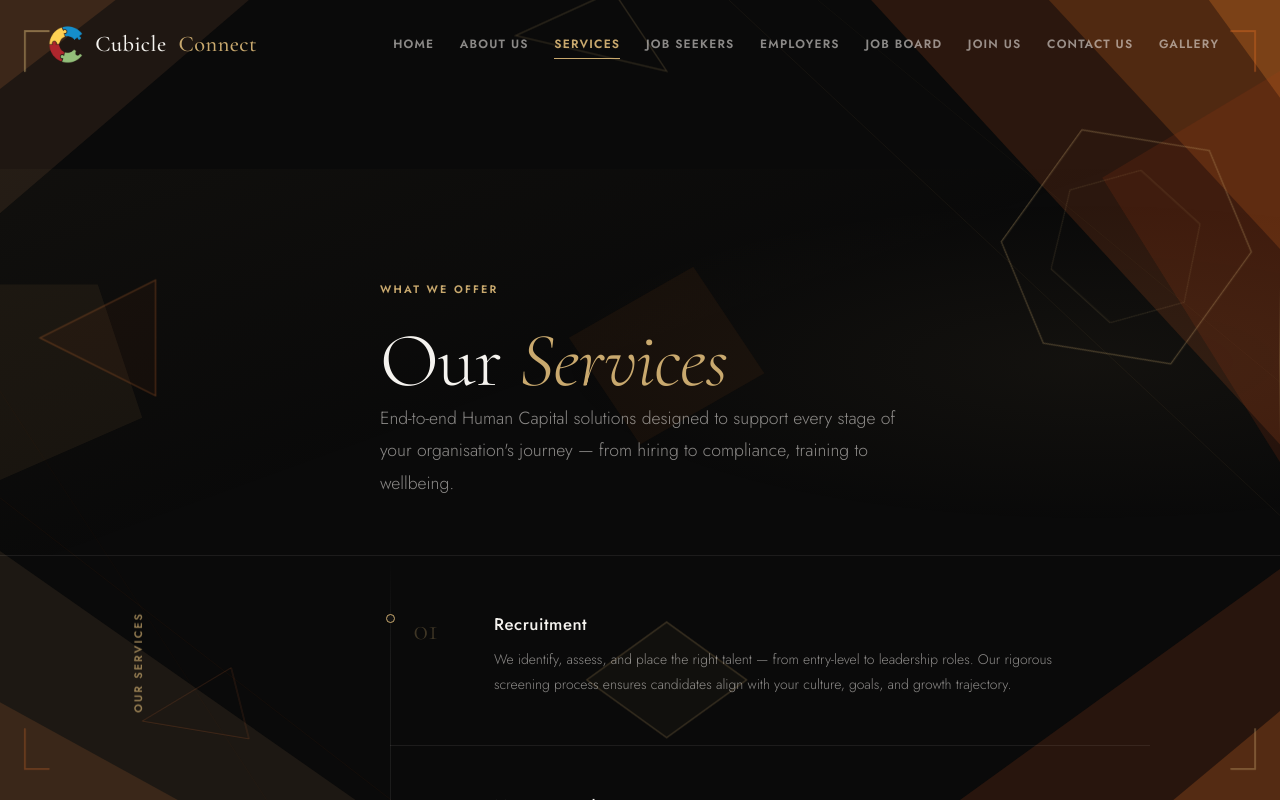
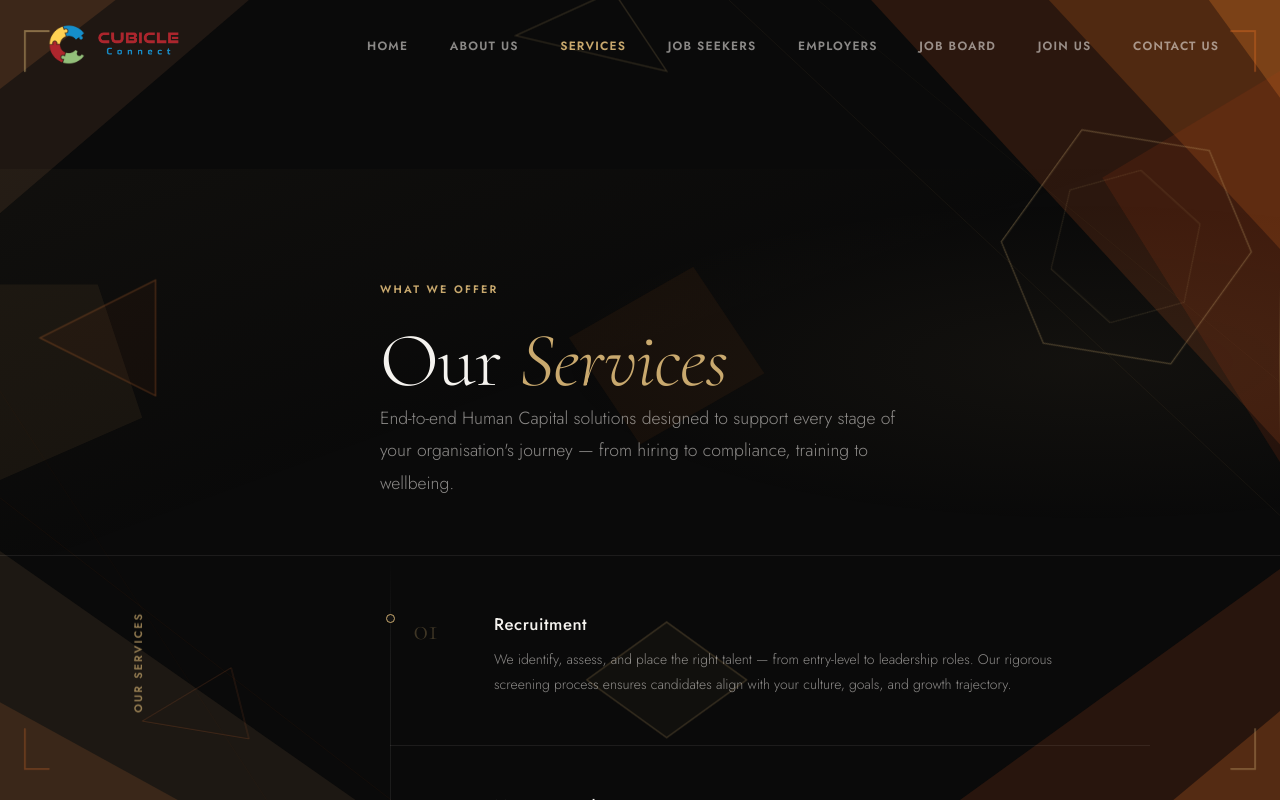
Before and after one commit to NabhyaIoT2026/cubicle-connect, a React (Create React App) app: page /services in a window 1280 px wide. Shown: the top 800 px of the page. Built offline with nearby package versions, Linux system fonts and the light colour scheme.

Commit message:
company name added

```diff
--- a/src/components/Navbar.css
+++ b/src/components/Navbar.css
@@ -1,15 +1,15 @@
 .nav {
   position: fixed;
-  top: 0; left: 0; right: 0;
-  z-index: 200;
-  transition: all 0.4s cubic-bezier(0.4, 0, 0.2, 1);
+  top: 0;
+  left: 0;
+  right: 0;
+  z-index: 9999;
+  transition: background 0.4s ease, border-color 0.4s ease;
   border-bottom: 1px solid transparent;
 }
 
 .nav--scrolled {
-  background: rgba(10, 10, 10, 0.96);
-  backdrop-filter: blur(20px);
-  -webkit-backdrop-filter: blur(20px);
+  background: #0a0a0a;
   border-bottom-color: var(--border);
 }
 
@@ -21,51 +21,45 @@
   display: flex;
   align-items: center;
   justify-content: space-between;
-  gap: 2rem;
 }
 
-/* ── LOGO ── */
+/* ===== LOGO ===== */
+
 .nav__logo {
   display: flex;
   align-items: center;
-  gap: 12px;
-  font-family: var(--font-display);
-  font-weight: 500;
-  font-size: 1.4rem;
-  letter-spacing: 0.02em;
+  gap: 10px;
   text-decoration: none;
-  color: var(--white);
-  flex-shrink: 0;
-  line-height: 1;
 }
 
-.nav__logo-img {
-  height: 40px;
+.nav__logo-icon {
+  height: 42px;
   width: auto;
-  display: block;
+  object-fit: contain;
 }
 
-.nav__logo span { color: var(--gold); }
+.nav__logo-text {
+  height: 28px;
+  width: auto;
+  object-fit: contain;
+}
 
-/* ── DESKTOP LINKS ── */
+.nav__logo:hover img {
+  transform: scale(1.05);
+  transition: transform 0.3s ease;
+}
+
+/* ===== LINKS ===== */
+
 .nav__links {
   display: flex;
   list-style: none;
-  align-items: center;
-  gap: 0;
+  gap: 1rem;
   margin: 0;
   padding: 0;
-  flex: 1;
-  justify-content: flex-end;
-}
-
-.nav__links li {
-  display: flex;
-  align-items: center;
 }
 
 .nav__link {
-  font-family: var(--font-body);
   font-size: 0.75rem;
   font-weight: 600;
   letter-spacing: 0.1em;
@@ -73,31 +67,19 @@
   text-decoration: none;
   color: var(--white-dim);
   padding: 0.5rem 0.8rem;
-  border-radius: 2px;
-  transition: color 0.25s;
   position: relative;
-  white-space: nowrap;
 }
 
-.nav__link::after {
-  content: '';
-  position: absolute;
-  bottom: 2px;
-  left: 0.8rem;
-  right: 0.8rem;
-  height: 1px;
-  background: var(--gold);
-  transform: scaleX(0);
-  transition: transform 0.25s cubic-bezier(0.4, 0, 0.2, 1);
-  transform-origin: left;
+.nav__link:hover {
+  color: var(--white);
 }
 
-.nav__link:hover        { color: var(--white); }
-.nav__link:hover::after { transform: scaleX(1); }
-.nav__link--active        { color: var(--gold); }
-.nav__link--active::after { transform: scaleX(1); }
+.nav__link--active {
+  color: var(--gold);
+}
 
-/* ── BURGER — hidden on desktop ── */
+/* ===== BURGER ===== */
+
 .nav__burger {
   display: none;
   flex-direction: column;
@@ -105,133 +87,83 @@
   background: none;
   border: none;
   cursor: pointer;
-  padding: 4px;
-  width: 32px;
-  flex-shrink: 0;
 }
 
 .nav__burger span {
-  display: block;
-  height: 1.5px;
+  width: 28px;
+  height: 2px;
   background: var(--white);
-  border-radius: 1px;
-  transition: all 0.3s cubic-bezier(0.4, 0, 0.2, 1);
+  transition: 0.3s;
 }
 
-.nav__burger--open span:nth-child(1) { transform: translateY(7.5px) rotate(45deg); }
-.nav__burger--open span:nth-child(2) { opacity: 0; transform: scaleX(0); }
-.nav__burger--open span:nth-child(3) { transform: translateY(-7.5px) rotate(-45deg); }
-
-/* ── TABLET ── */
-@media (max-width: 1200px) {
-  .nav__inner { padding: 0 2rem; }
-  .nav__link  { font-size: 0.68rem; padding: 0.45rem 0.55rem; }
+.nav__burger--open span:nth-child(1) {
+  transform: translateY(7px) rotate(45deg);
 }
 
-/* ── MOBILE BREAKPOINT ── */
+.nav__burger--open span:nth-child(2) {
+  opacity: 0;
+}
+
+.nav__burger--open span:nth-child(3) {
+  transform: translateY(-7px) rotate(-45deg);
+}
+
+/* ===== MOBILE ===== */
+
 @media (max-width: 960px) {
 
-  /* Fully opaque navbar bar on mobile */
   .nav {
-    background: #0a0a0a !important;
-    border-bottom-color: var(--border) !important;
+    background: #0a0a0a;
+    border-bottom-color: var(--border);
   }
 
-  .nav__burger { display: flex; }
+  .nav__burger {
+    display: flex;
+  }
 
-  /* Full-screen slide-down menu */
   .nav__links {
-    position: fixed;
+    position: absolute;
     top: 88px;
     left: 0;
     right: 0;
-    bottom: 0;
-    z-index: 999;
-    background: #0a0a0a;        /* fully opaque — no bleed-through */
-    backdrop-filter: none;
-    -webkit-backdrop-filter: none;
+    background: #0a0a0a;
     flex-direction: column;
-    align-items: stretch;
-    justify-content: flex-start;
     gap: 0;
-    padding: 1rem 0 3rem;
-    border-bottom: 1px solid var(--border);
-    overflow-y: auto;
-
-    /* hidden state */
+    padding: 1rem 0;
+    opacity: 0;
     pointer-events: none;
-    opacity: 0;
-    transform: translateY(-12px);
-    transition: opacity 0.3s var(--ease), transform 0.3s var(--ease);
-    flex: unset;
+    transform: translateY(-10px);
+    transition: 0.3s ease;
   }
 
   .nav__links--open {
     opacity: 1;
+    pointer-events: all;
     transform: translateY(0);
-    pointer-events: all;
-  }
-
-  .nav__links li {
-    width: 100%;
-    border-bottom: 1px solid var(--border);
-  }
-
-  .nav__links li:first-child {
-    border-top: 1px solid var(--border);
   }
 
   .nav__link {
-    display: flex;
-    align-items: center;
-    justify-content: space-between;
+    display: block;
     width: 100%;
-    padding: 1.1rem 2rem;
-    font-size: 0.8rem;
-    letter-spacing: 0.14em;
-    color: var(--white-dim);
-    border-radius: 0;
-  }
-
-  /* Arrow indicator on mobile links */
-  .nav__link::after {
-    content: '→';
-    position: static;
-    height: auto;
-    background: none;
-    transform: none;
-    transition: transform 0.2s, opacity 0.2s;
-    opacity: 0;
-    font-size: 0.75rem;
-    color: var(--gold);
-  }
-
-  .nav__link:hover {
-    color: var(--white);
-    background: rgba(201, 169, 110, 0.05);
-  }
-
-  .nav__link:hover::after {
-    opacity: 1;
-    transform: translateX(4px);
-  }
-
-  .nav__link--active {
-    color: var(--gold);
-    background: rgba(201, 169, 110, 0.06);
-  }
-
-  .nav__link--active::after {
-    opacity: 1;
-    transform: none;
+    padding: 1rem 2rem;
   }
 }
 
-/* ── SMALL MOBILE ── */
 @media (max-width: 480px) {
-  .nav__inner    { padding: 0 1.25rem; height: 72px; }
-  .nav__links    { top: 72px; background: #0a0a0a; }
-  .nav__logo     { font-size: 1.15rem; }
-  .nav__logo-img { height: 32px; }
-  .nav__link     { padding: 1rem 1.25rem; }
+  .nav__inner {
+    height: 72px;
+    padding: 0 1.5rem;
+  }
+
+  .nav__links {
+    top: 72px;
+  }
+
+  .nav__logo-icon {
+    height: 34px;
+  }
+
+  .nav__logo-text {
+    height: 22px;
+  }
 }
--- a/src/components/Navbar.jsx
+++ b/src/components/Navbar.jsx
@@ -1,27 +1,28 @@
 import { useState, useEffect, useRef } from 'react';
 import { Link, useLocation } from 'react-router-dom';
 import './Navbar.css';
-import logo from '../assets/logo.png';
+
+import logoIcon from '../assets/logo.png';
+import companyName from '../assets/name.png';
 
 const links = [
-  { label: 'Home',       to: '/' },
-  { label: 'About Us',   to: '/about' },
-  { label: 'Services',   to: '/services' },
-  { label: 'Job Seekers',to: '/job-seekers' },
-  { label: 'Employers',  to: '/employers' },
-  { label: 'Job Board',  to: '/job-board' },
-  { label: 'Join Us',    to: '/careers' },
+  { label: 'Home', to: '/' },
+  { label: 'About Us', to: '/about' },
+  { label: 'Services', to: '/services' },
+  { label: 'Job Seekers', to: '/job-seekers' },
+  { label: 'Employers', to: '/employers' },
+  { label: 'Job Board', to: '/job-board' },
+  { label: 'Join Us', to: '/careers' },
   { label: 'Contact Us', to: '/contact' },
-  { label: 'Gallery',    to: '/gallery' },
 ];
 
 export default function Navbar() {
   const { pathname } = useLocation();
   const [scrolled, setScrolled] = useState(false);
-  const [open, setOpen]         = useState(false);
-  const navRef                  = useRef(null);
+  const [open, setOpen] = useState(false);
+  const navRef = useRef(null);
 
-  // Scroll detection
+  // Detect scroll
   useEffect(() => {
     const fn = () => setScrolled(window.scrollY > 30);
     window.addEventListener('scroll', fn);
@@ -29,7 +30,9 @@ export default function Navbar() {
   }, []);
 
   // Close on route change
-  useEffect(() => { setOpen(false); }, [pathname]);
+  useEffect(() => {
+    setOpen(false);
+  }, [pathname]);
 
   // Close on outside click
   useEffect(() => {
@@ -42,27 +45,41 @@ export default function Navbar() {
     return () => document.removeEventListener('mousedown', fn);
   }, [open]);
 
-  // Prevent body scroll when menu is open
+  // Prevent body scroll when mobile menu open
   useEffect(() => {
     document.body.style.overflow = open ? 'hidden' : '';
-    return () => { document.body.style.overflow = ''; };
+    return () => {
+      document.body.style.overflow = '';
+    };
   }, [open]);
 
   return (
     <nav className={`nav ${scrolled ? 'nav--scrolled' : ''}`} ref={navRef}>
       <div className="nav__inner">
 
+        {/* Logo Section */}
         <Link to="/" className="nav__logo">
-          <img src={logo} alt="Cubicle Connect Logo" className="nav__logo-img" />
-          Cubicle<span>Connect</span>
+          <img
+            src={logoIcon}
+            alt="Company Logo"
+            className="nav__logo-icon"
+          />
+          <img
+            src={companyName}
+            alt="Company Name"
+            className="nav__logo-text"
+          />
         </Link>
 
+        {/* Desktop Links */}
         <ul className={`nav__links ${open ? 'nav__links--open' : ''}`}>
-          {links.map(l => (
+          {links.map((l) => (
             <li key={l.to}>
               <Link
                 to={l.to}
-                className={`nav__link ${pathname === l.to ? 'nav__link--active' : ''}`}
+                className={`nav__link ${
+                  pathname === l.to ? 'nav__link--active' : ''
+                }`}
               >
                 {l.label}
               </Link>
@@ -70,13 +87,16 @@ export default function Navbar() {
           ))}
         </ul>
 
+        {/* Burger */}
         <button
           className={`nav__burger ${open ? 'nav__burger--open' : ''}`}
-          onClick={() => setOpen(o => !o)}
+          onClick={() => setOpen((o) => !o)}
           aria-label="Toggle menu"
           aria-expanded={open}
         >
-          <span /><span /><span />
+          <span />
+          <span />
+          <span />
         </button>
 
       </div>
--- a/src/styles/global.css
+++ b/src/styles/global.css
@@ -289,7 +289,14 @@ body {
    ====================================================== */
 @media (max-width: 768px) {
 
-  .page { padding-top: 64px; }
+  /* Ensure page sits in its own stacking context */
+  .page {
+    padding-top: 88px;
+    min-height: 100vh;
+    position: relative;
+    z-index: 1;
+  }
+
   .container { padding: 0 1.25rem; }
   .section { padding: 4rem 0; }
   .section-sm { padding: 2.75rem 0; }
@@ -331,6 +338,8 @@ body {
    ====================================================== */
 @media (max-width: 480px) {
 
+  .page { padding-top: 72px; }
+
   .container { padding: 0 1rem; }
   .section { padding: 3rem 0; }
   .section-sm { padding: 2rem 0; }
```
Also changed, not shown: src/assets/name.png (added).
